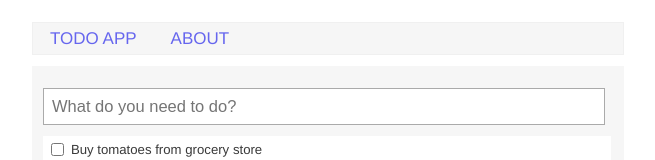
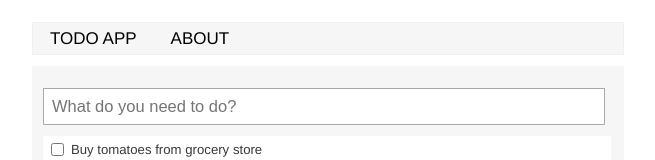
Before and after one commit to thinkloop/todo-app, a website: page src/index.html in a window 1280 px wide. Shown: the top 160 px of the page, without its empty margins (312-967 px from the left). Drawn offline with Linux system fonts and the light colour scheme; files whose address does not match are found by name.

Commit message:
removed build

```diff
--- a/package.json
+++ b/package.json
@@ -23,16 +23,12 @@
     "************": "",
     "start": "augur-ui-webserver -d $npm_package_config_build_folder",
     "watch": "clear; echo '* NPM UPDATE *'; npm update; echo '* CLEAN * HTML * WATCHIFY *'; NODE_ENV=development npm run -s watch:all",
-    "build": "clear; echo '* NPM UPDATE *'; echo '* * * *  BUILD  * * * *'; npm run -s clean; NODE_ENV=production npm run -s build:js",
     "test": "clear; echo '**** TESTS ****'; jest",
     "***********": "",
     "watch:all": "npm run -s clean && (npm run -s watch:js & npm run -s watch:html)",
     "watch:js": "watchify $npm_package_config_js_entry_file --extension=.js --extension=.jsx -t [ babelify ] --debug -o 'exorcist $npm_package_config_build_folder/$npm_package_version/build.js.map > $npm_package_config_build_folder/$npm_package_version/build.js && echo ---------WATCHIFY--------`date +%r`'",
     "watch:html": "onchange $npm_package_config_html_entry_file -i -- npm run -s watch:html:do",
     "watch:html:do": "cat $npm_package_config_html_entry_file | npm run -s partial:replaceBuildFolderString > $npm_package_config_build_folder/index.html && echo ---------HTML-----------`date +%r`",
-    "**********": "",
-    "build:js": "npm run -s build:js:browserify | npm run -s partial:uglify -- > $npm_package_config_build_folder/$npm_package_version/build.js && echo ---------JS-------------`date +%r`",
-    "build:js:browserify": "browserify $npm_package_config_js_entry_file --extension=.js --extension=.jsx -t [ babelify ]",
     "*********": "",
     "clean": "rimraf $npm_package_config_build_folder/* && mkdir -p $npm_package_config_build_folder && mkdir -p $npm_package_config_build_folder/$npm_package_version && echo ---------CLEAN----------`date +%r`",
     "partial:uglify": "[ $NODE_ENV = production ] && uglifyjs --compress drop_console,unused=true --mangle --screw-ie8 || cat",
--- a/src/index.html
+++ b/src/index.html
@@ -35,7 +35,7 @@
 		}
 
 		.site-header nav .link {
-			color: #6666ee;
+			color: black;
 			padding: 1em;
 			font-size: 17px;
 			text-decoration: none;
```
Also changed, not shown: build/1.0.0/build.js, build/index.html, 1 other file.
